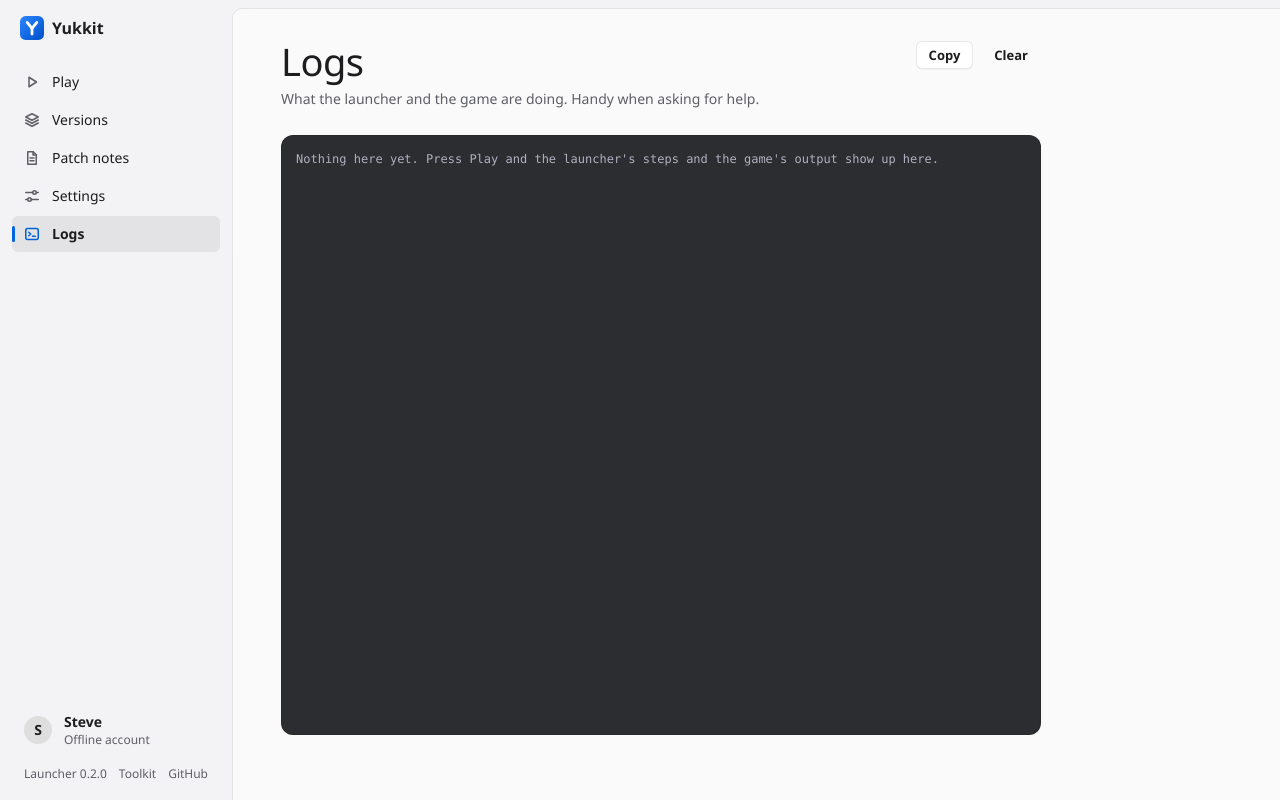
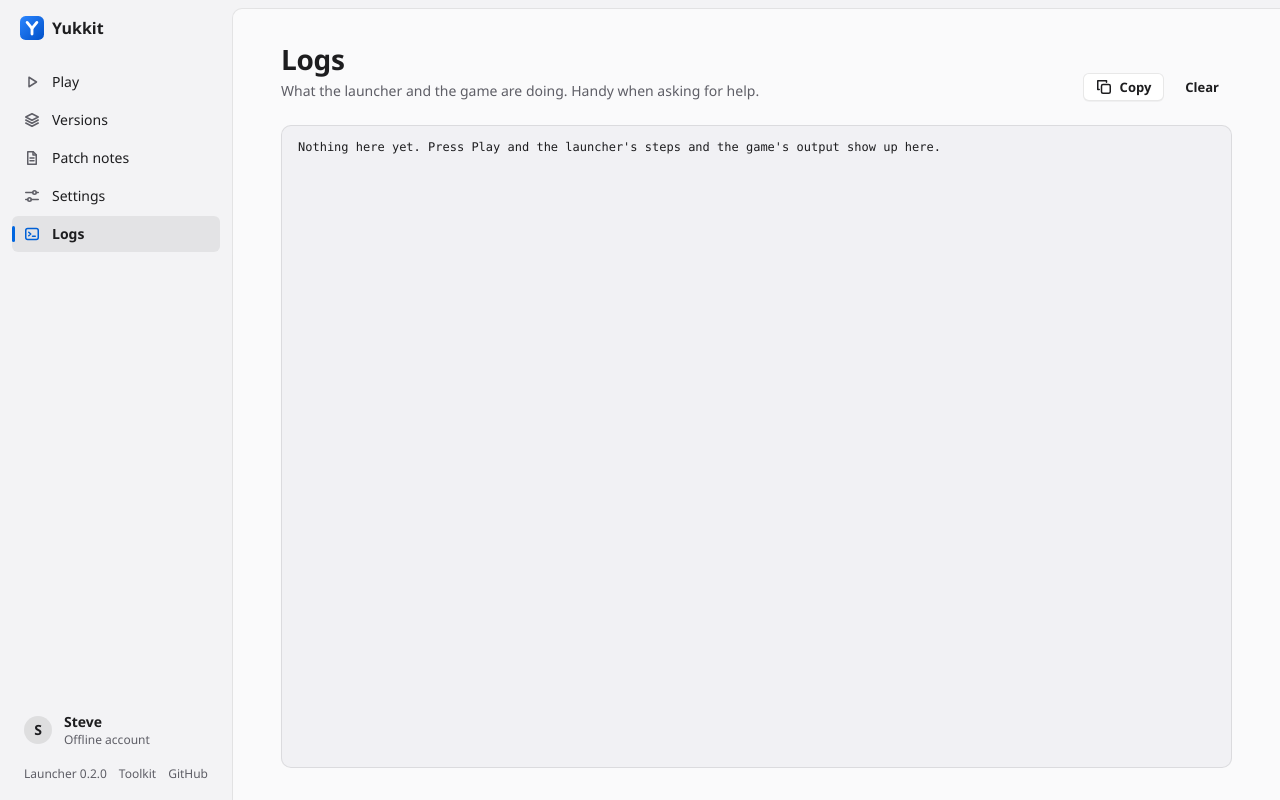
Before and after one commit to YukkitMC/yukkit-laucher, a website: page ui/index.html in a window 1280 px wide. Both pictures are taken after a click on the button "Logs". Drawn offline with Linux system fonts and the light colour scheme.

Commit message:
Logs screen: full-height log, header toolbar; drop legacy styles.css
- Log fills the remaining window height instead of calc(100vh - 200px)
- Copy / Clear in a labeled toolbar in the page header
- Log is keyboard-scrollable (tabindex) with an accessible name
- Last page moved to the token system, so the legacy stylesheet and
  its variable aliases are removed; README layout updated

Co-Authored-By: Claude Opus 5.5 <noreply@anthropic.com>

```diff
--- /dev/null
+++ b/ui/css/logs.css
@@ -0,0 +1,11 @@
+/* Logs: the page fills the window; the log is the content, the header is its toolbar. */
+
+#page-logs.active { display: flex; flex-direction: column; height: 100%; max-width: none; }
+#page-logs .page-header { flex-shrink: 0; }
+.log {
+  flex: 1; min-height: 160px; margin: 0; overflow: auto;
+  padding: var(--space-3) var(--space-4);
+  background: var(--bg-sunken); border: 1px solid var(--separator); border-radius: var(--radius-group);
+  font: var(--type-mono); color: var(--label); white-space: pre-wrap; user-select: text;
+}
+.log:focus-visible { outline-offset: -2px; }
--- a/ui/index.html
+++ b/ui/index.html
@@ -13,7 +13,7 @@
   <link rel="stylesheet" href="css/versions.css" />
   <link rel="stylesheet" href="css/notes.css" />
   <link rel="stylesheet" href="css/settings.css" />
-  <link rel="stylesheet" href="styles.css" />
+  <link rel="stylesheet" href="css/logs.css" />
 </head>
 <body>
   <!-- Icon set: 16 pt grid, 1.5 pt stroke, round caps. One visual language for every symbol. -->
@@ -294,18 +294,18 @@
     </section>
 
     <!-- LOGS -->
-    <section class="page" id="page-logs">
-      <div class="title-row">
+    <section class="page" id="page-logs" aria-labelledby="logs-title">
+      <header class="page-header">
         <div>
-          <h2 class="title">Logs</h2>
-          <p class="subtitle">What the launcher and the game are doing. Handy when asking for help.</p>
+          <h1 class="page-title" id="logs-title">Logs</h1>
+          <p class="page-subtitle">What the launcher and the game are doing. Handy when asking for help.</p>
         </div>
-        <div class="btn-group">
-          <button class="btn btn-small" id="log-copy">Copy</button>
+        <div class="btn-group" role="toolbar" aria-label="Log actions">
+          <button class="btn btn-small" id="log-copy"><svg class="icon" aria-hidden="true"><use href="#i-copy"/></svg>Copy</button>
           <button class="btn btn-small btn-quiet" id="log-clear">Clear</button>
         </div>
-      </div>
-      <pre class="log" id="log"></pre>
+      </header>
+      <pre class="log" id="log" tabindex="0" aria-label="Log output"></pre>
     </section>
   </main>
 
--- a/ui/styles.css
+++ /dev/null
@@ -1,22 +0,0 @@
-/*
- * Legacy page styles, kept only until each page is redesigned.
- * They read the new tokens through these aliases; the file is deleted after the last page.
- */
-:root {
-  --text: var(--label); --soft: var(--label-2); --muted: var(--label-2);
-  --line: var(--separator); --line-strong: var(--control-border);
-  --blue: var(--accent); --blue-deep: var(--accent-fill); --warn: var(--caution); --bad: var(--danger);
-  --serif: var(--font-display); --sans: var(--font-text); --mono: var(--font-mono);
-}
-
-/* ---------- Page headers ---------- */
-.title { font: 400 38px/1.1 var(--serif); letter-spacing: -.5px; margin: 0 0 6px; }
-.subtitle { color: var(--muted); margin: 0 0 26px; }
-.title-row { display: flex; justify-content: space-between; align-items: flex-start; gap: 20px; }
-
-/* Logs */
-.log {
-  margin: 0; height: calc(100vh - 200px); overflow: auto; padding: 14px;
-  background: rgba(8, 9, 12, .85); border: 1px solid var(--line); border-radius: 12px;
-  font: 12px/1.55 var(--mono); color: #aeb1c0; white-space: pre-wrap; user-select: text;
-}
```
Also changed, not shown: README.md.
